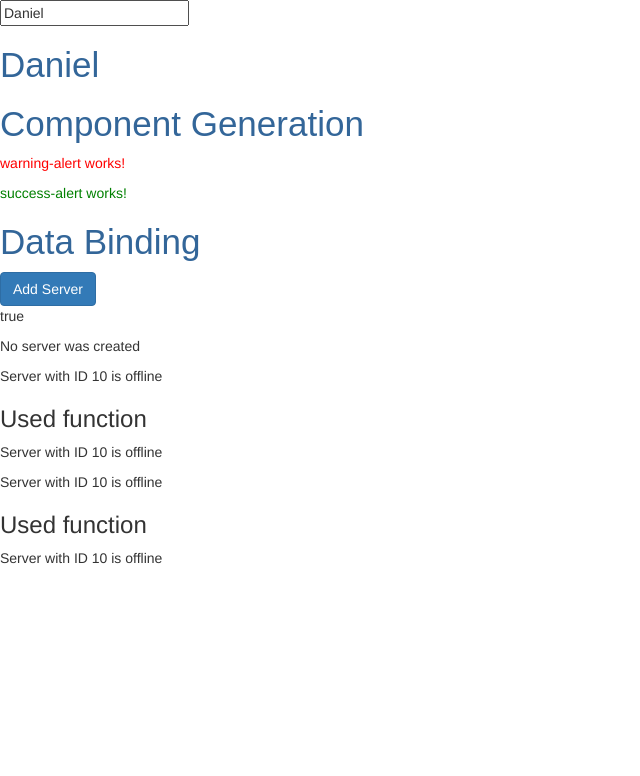
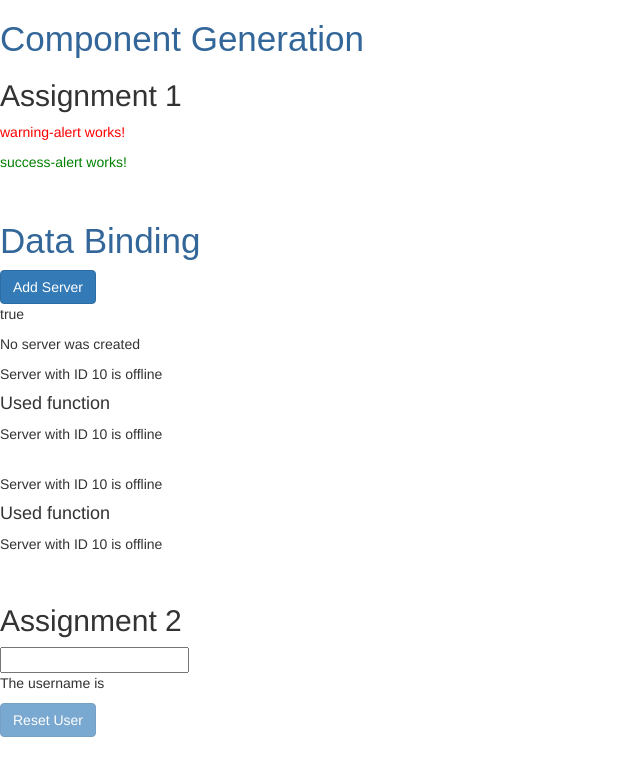
Before and after one commit to ddang9390/Tour-of-Heroes, an Angular app in the folder Angular-Apps/my-app/: page / in a window 1280 px wide. Shown: the top 776 px of the page, without its empty margins (0-640 px from the left). Built offline with nearby package versions, Linux system fonts and the light colour scheme.

Commit message:
Completed assignment about data binding

```diff
--- a/Angular-Apps/my-app/src/app/app.component.html
+++ b/Angular-Apps/my-app/src/app/app.component.html
@@ -1,11 +1,15 @@
-<input [(ngModel)]="name">
-<h1>{{name}}</h1>
-
 <h1>Component Generation</h1>
+<h2>Assignment 1</h2>
 <app-warning-alert></app-warning-alert>
 <app-success-alert></app-success-alert>
 
+<br>
 <h1>Data Binding</h1>
 <app-servers></app-servers>
 
+<h2>Assignment 2</h2>
+<input [(ngModel)]="username">
+<p>The username is {{username}}</p>
+<button class="btn btn-primary" [disabled]="!isUserEmpty()" (click)="resetUser()">Reset User</button>
+
 <router-outlet></router-outlet>
--- a/Angular-Apps/my-app/src/app/app.component.ts
+++ b/Angular-Apps/my-app/src/app/app.component.ts
@@ -6,5 +6,19 @@ import { Component } from '@angular/core';
   styleUrls: ['./app.component.css']
 })
 export class AppComponent {
-  name="Daniel";
+  username="";
+  allowClick = false;
+
+  isUserEmpty(): boolean{
+    if(this.username == ""){
+      return false;
+    }
+    else{
+      return true;
+    }
+  }
+
+  resetUser(){
+    this.username = "";
+  }
 }
--- a/Angular-Apps/my-app/src/app/server/server.component.html
+++ b/Angular-Apps/my-app/src/app/server/server.component.html
@@ -1,3 +1,4 @@
 <p>{{'Server'}} with ID {{serverID}} is {{serverStatus}}</p>
-<h3>Used function</h3>
+<h4>Used function</h4>
 <p>{{'Server'}} with ID {{serverID}} is {{getServerStatus()}}</p>
+<br>
```
